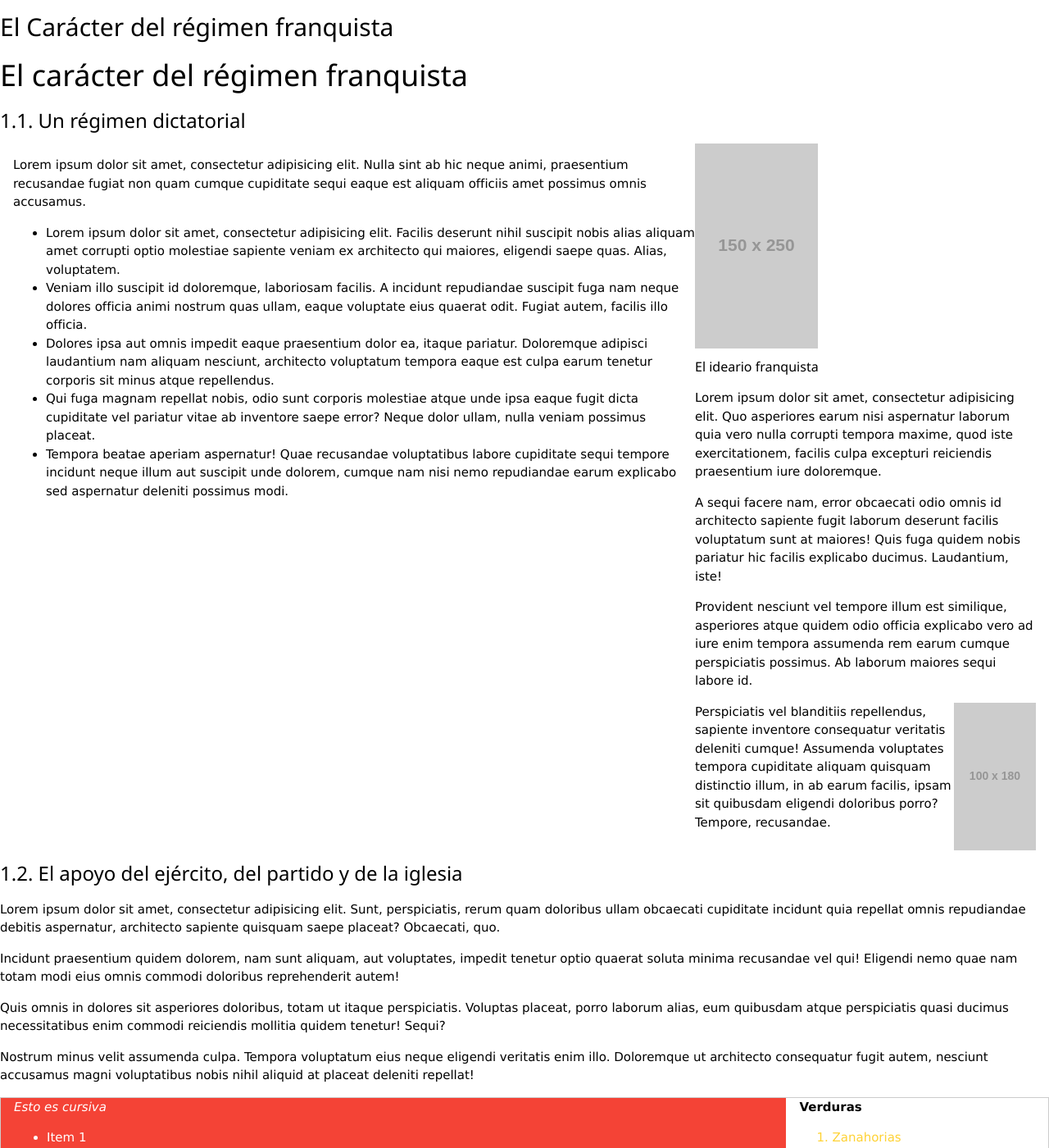
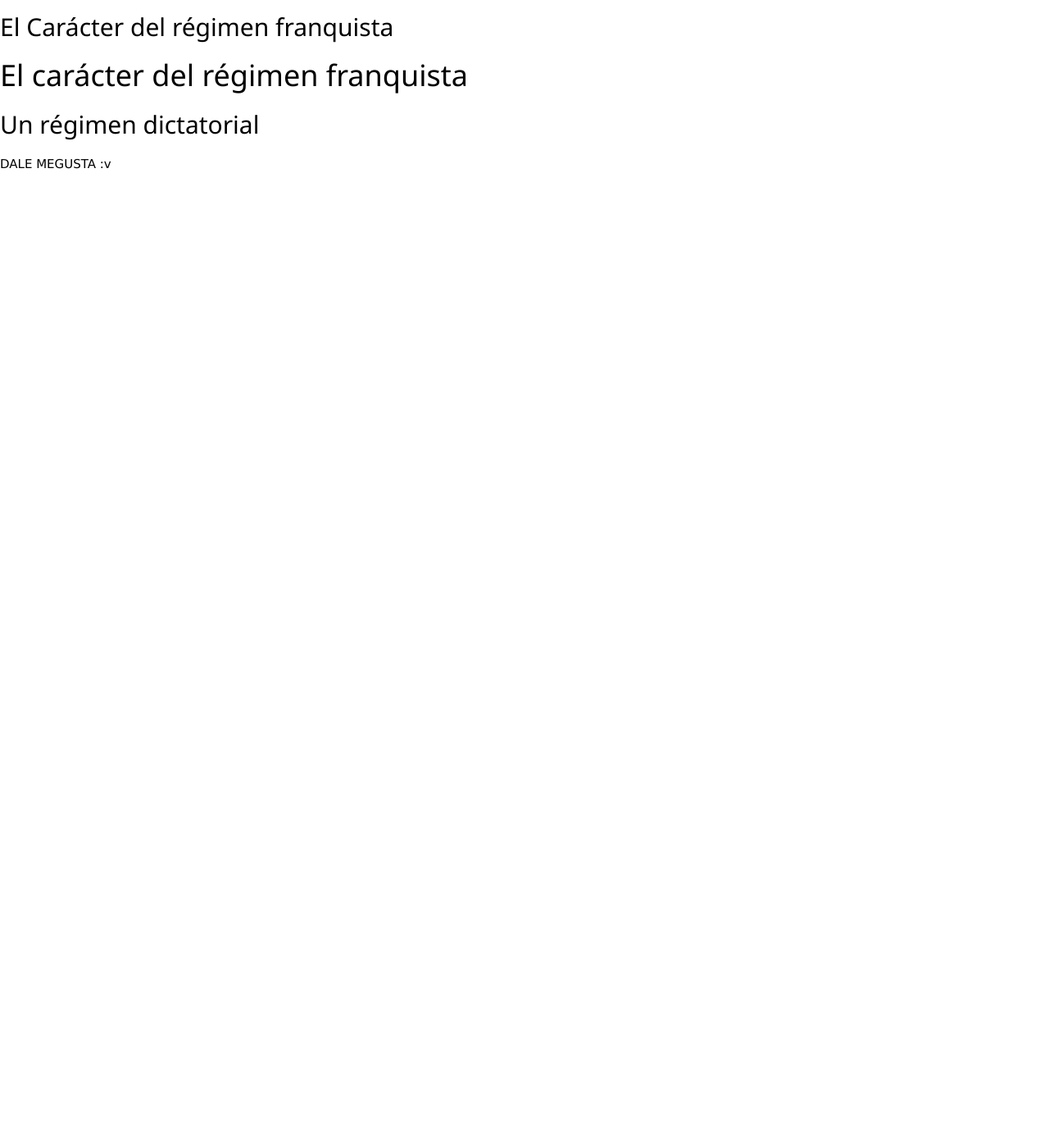
Before and after one commit to BAT2/bat2.github.io, a Jekyll site: the page built from _pages/tema15-1.html, in a window 1280 px wide and 1400 px high. Shown: the whole window at 82% size. Built offline with Jekyll 4.4.1, drawn with Linux system fonts in a browser that asks for light colours; some web fonts are replaced; comment, search, counter and statistics services are not loaded; some of the changed text lies outside the part shown.

Commit message:
Capítulo 1 en progreso

```diff
--- a/_pages/tema15-1.html
+++ b/_pages/tema15-1.html
@@ -6,56 +6,26 @@
 
 <h1>El carácter del régimen franquista</h1>
 
-<h3>1.1. Un régimen dictatorial</h3>
+<section>
+  <header>
+    <h2>Un régimen dictatorial</h2>
+  </header>
+</section>
 
-<div class="w3-container w3-row">
-  <div class="w3-col m8 s12">
-    <p>Lorem ipsum dolor sit amet, consectetur adipisicing elit. Nulla sint ab hic neque animi, praesentium recusandae fugiat non quam cumque cupiditate sequi eaque est aliquam officiis amet possimus omnis accusamus.</p>
-    <ul>
-      <li>Lorem ipsum dolor sit amet, consectetur adipisicing elit. Facilis deserunt nihil suscipit nobis alias aliquam amet corrupti optio molestiae sapiente veniam ex architecto qui maiores, eligendi saepe quas. Alias, voluptatem.</li>
-      <li>Veniam illo suscipit id doloremque, laboriosam facilis. A incidunt repudiandae suscipit fuga nam neque dolores officia animi nostrum quas ullam, eaque voluptate eius quaerat odit. Fugiat autem, facilis illo officia.</li>
-      <li>Dolores ipsa aut omnis impedit eaque praesentium dolor ea, itaque pariatur. Doloremque adipisci laudantium nam aliquam nesciunt, architecto voluptatum tempora eaque est culpa earum tenetur corporis sit minus atque repellendus.</li>
-      <li>Qui fuga magnam repellat nobis, odio sunt corporis molestiae atque unde ipsa eaque fugit dicta cupiditate vel pariatur vitae ab inventore saepe error? Neque dolor ullam, nulla veniam possimus placeat.</li>
-      <li>Tempora beatae aperiam aspernatur! Quae recusandae voluptatibus labore cupiditate sequi tempore incidunt neque illum aut suscipit unde dolorem, cumque nam nisi nemo repudiandae earum explicabo sed aspernatur deleniti possimus modi.</li>
-    </ul>
+<section>
+  <header>
+    <h2></h2>
+  </header>
+</section>
 
-  </div>
-  <div class="w3-col m4 s12">
-    <img src="http://via.placeholder.com/150x250" alt="Retrato franco 1940">
-    <h6>El ideario franquista</h6>
-    <p>Lorem ipsum dolor sit amet, consectetur adipisicing elit. Quo asperiores earum nisi aspernatur laborum quia vero nulla corrupti tempora maxime, quod iste exercitationem, facilis culpa excepturi reiciendis praesentium iure doloremque.</p>
-    <p>A sequi facere nam, error obcaecati odio omnis id architecto sapiente fugit laborum deserunt facilis voluptatum sunt at maiores! Quis fuga quidem nobis pariatur hic facilis explicabo ducimus. Laudantium, iste!</p>
-    <p>Provident nesciunt vel tempore illum est similique, asperiores atque quidem odio officia explicabo vero ad iure enim tempora assumenda rem earum cumque perspiciatis possimus. Ab laborum maiores sequi labore id.</p>
-    <img class="w3-right" src="http://via.placeholder.com/100x180" alt="Imagen falange">
-    <p>Perspiciatis vel blanditiis repellendus, sapiente inventore consequatur veritatis deleniti cumque! Assumenda voluptates tempora cupiditate aliquam quisquam distinctio illum, in ab earum facilis, ipsam sit quibusdam eligendi doloribus porro? Tempore, recusandae.</p>
-  </div>
+<section>
+  <header>
+    <h2></h2>
+  </header>
+</section>
 
-</div>
-<h3>1.2. El apoyo del ejército, del partido y de la iglesia</h3>
-
-<p>Lorem ipsum dolor sit amet, consectetur adipisicing elit. Sunt, perspiciatis, rerum quam doloribus ullam obcaecati cupiditate incidunt quia repellat omnis repudiandae debitis aspernatur, architecto sapiente quisquam saepe placeat? Obcaecati, quo.</p>
-<p>Incidunt praesentium quidem dolorem, nam sunt aliquam, aut voluptates, impedit tenetur optio quaerat soluta minima recusandae vel qui! Eligendi nemo quae nam totam modi eius omnis commodi doloribus reprehenderit autem!</p>
-<p>Quis omnis in dolores sit asperiores doloribus, totam ut itaque perspiciatis. Voluptas placeat, porro laborum alias, eum quibusdam atque perspiciatis quasi ducimus necessitatibus enim commodi reiciendis mollitia quidem tenetur! Sequi?</p>
-<p>Nostrum minus velit assumenda culpa. Tempora voluptatum eius neque eligendi veritatis enim illo. Doloremque ut architecto consequatur fugit autem, nesciunt accusamus magni voluptatibus nobis nihil aliquid at placeat deleniti repellat!</p>
-
-<div class="w3-row w3-border">
-  <div class="w3-threequarter w3-container w3-red">
-    <em>Esto es cursiva</em>
-    <ul>
-      <li>Item 1</li>
-      <li>Item 2</li>
-      <li>Item 3</li>
-      <li>Item 4</li>
-      <li>Item 5</li>
-    </ul>
-  </div>
-  <div class="w3-quarter w3-container">
-    <strong>Verduras</strong>
-    <ol>
-      <li style="color:rgb(254, 210, 53)">Zanahorias</li>
-      <li style="color:rgb(93, 80, 24)">Calabaza</li>
-      <li style="color:rgb(79, 156, 24)">Calabacín</li>
-    </ol>
-  </div>
-
-</div>
+<section>
+  <header>
+    <h2></h2>
+  </header>
+</section>
```
